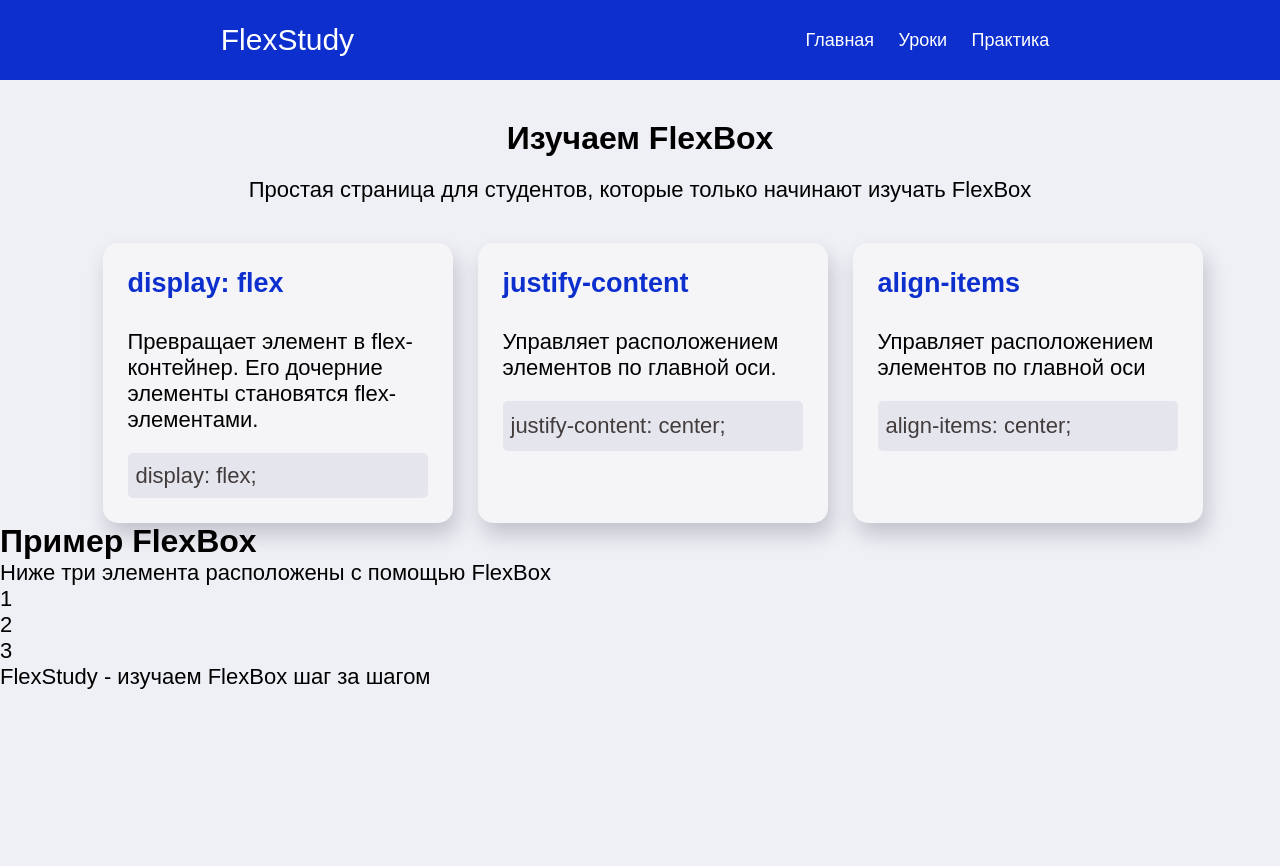
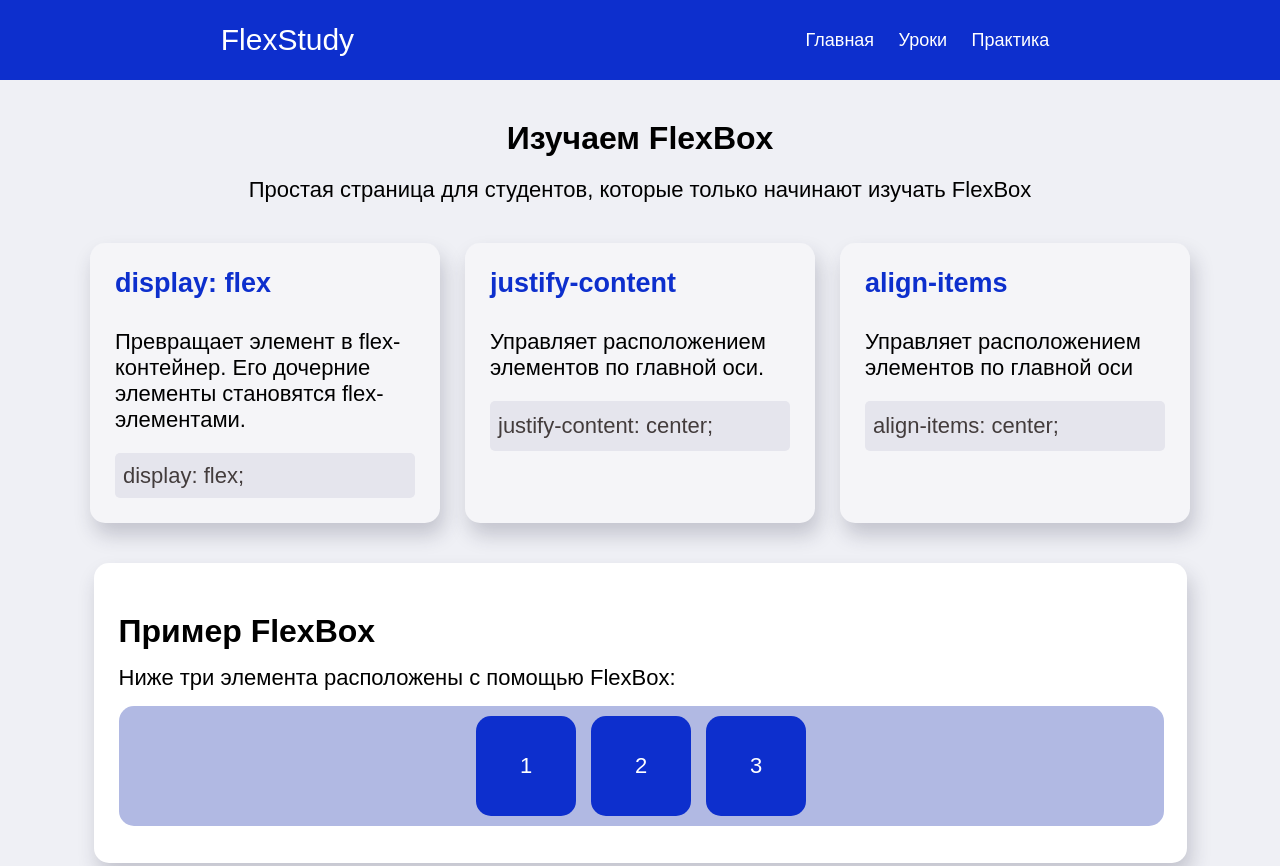
Before and after one commit to feltonkalt/DisplayFex, a plain HTML site: page index.html in a window 1280 px wide. Shown: the top 866 px of the page. Before the commit the page ends 800 px from the top, so only its background shows below. Drawn offline with Linux system fonts and the light colour scheme.

Commit message:
add bottom card and footer

```diff
--- a/index.css
+++ b/index.css
@@ -52,6 +52,7 @@ p {
 .cards {
     display: flex;
     justify-content: center;
+    gap: 25px;
 }
 
 .card {
@@ -60,7 +61,6 @@ p {
     flex-direction: column;
     height: 280px;
     width: 350px;
-    margin-left: 25px;
     word-wrap: break-word;
     overflow-wrap: break-word;
     border-radius: 15px;
@@ -90,6 +90,80 @@ p {
     color: rgb(67, 60, 60);
 }
 
+
 body {
     background-color: rgb(239, 240, 245);
 }
+.Prtxt{
+    display: flex;
+    justify-content: flex-start;
+    flex-direction: column;
+    align-items: flex-start;
+    margin-top:50px ;
+    margin-left: 25px;
+}
+.back{
+    display: flex;
+    justify-content: center;
+    background-color: rgb(177, 185, 227) ;
+    width: 1045px;
+    margin-top: 15px;
+    margin-left: 25px;
+    margin-right: 25px;
+    border-radius: 15px;
+    height: 120px;
+}
+.primFl{
+    background-color: rgb(255, 255, 255);
+    display: flex;
+    flex-direction: column;
+    margin-top: 40px;
+    height: 300px;
+    width: 1093px;
+    border-radius: 15px;
+    box-shadow: 4px 12px 20px rgba(42, 42, 67, 0.221);
+}
+.Fl{
+    margin-bottom: 15px;
+}
+.backfortxt{
+    display: flex;
+    justify-content: center;
+    align-items: center;
+
+}
+.content{
+    display: flex;
+    flex-direction: column;
+    justify-content: center;
+}
+.back{
+    gap: 5px;
+}
+.qu{
+    background-color: rgb(13, 47, 205);
+    color: rgb(255, 255, 255);
+    display: flex;
+    align-items: center;
+    height: 100px;
+    width: 100px;
+    justify-content: center;
+    border-radius:15px ;
+}
+.number{
+    display: flex;
+    gap: 15px;
+    align-items: center;
+
+}
+footer{
+    margin-top: 50px;
+    height: 70px;
+    width: 100%;
+    background-color: rgb(29, 28, 46);
+    color: rgb(255, 255, 255);
+    display: flex;
+    align-items: center;
+    font-size: 22px;
+    justify-content: center;
+}
--- a/index.html
+++ b/index.html
@@ -27,6 +27,7 @@
             <h1 class="f">Изучаем FlexBox</h1>
             <p>Простая страница для студентов, которые только начинают изучать FlexBox</p>
         </div>
+        <div class="content">
             <div class="cards">
                 <div class="card">
                     <div class="hi">
@@ -62,12 +63,14 @@
                     </div>
                 </div>
             </div>
+            <div class="backfortxt">
                 <div class="primFl">
                     <div class="Prtxt">
-                <h1>Пример FlexBox</h1>
-                <p>Ниже три элемента расположены с помощью FlexBox</p>
+                        <h1 class="Fl">Пример FlexBox</h1>
+                        <p>Ниже три элемента расположены с помощью FlexBox:</p>
                     </div>
                     <div class="back">
+                        <div class="number">
                             <div class="qu">
                                 <p>1</p>
                             </div>
@@ -79,6 +82,9 @@
                             </div>
                         </div>
                     </div>
+                </div>
+            </div>
+        </div>
 
     </main>
     <footer>
```
Lines whose indentation alone changed are shown as unchanged.
